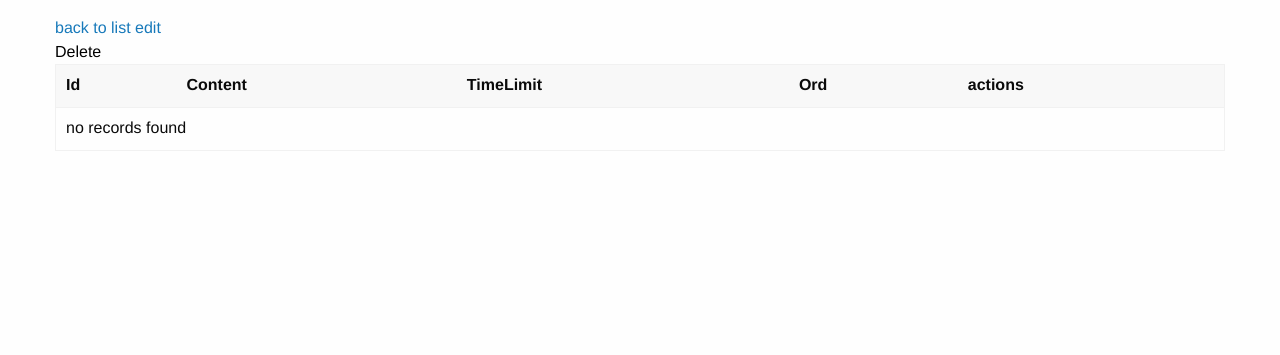
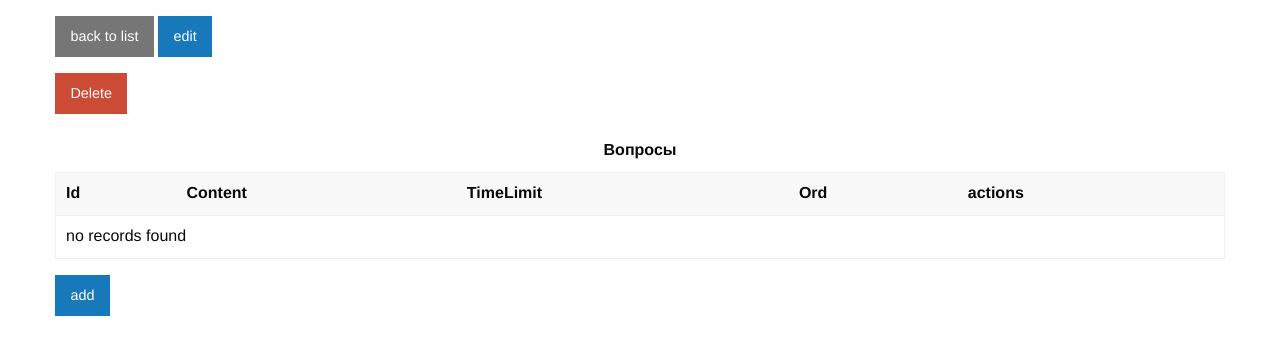
Before and after one commit to aikus/sql-exam, a Symfony app: template templates/exam/show.html.twig in a window 1280 px wide. Shown: the part 161-516 px from the top of the page. Run offline with Twig, Linux system fonts and the light colour scheme; the template is opened without the code that fills it, so the values that code supplies are empty; some libraries are stand-ins or nearby versions.

Commit message:
Дополнил тему

```diff
--- a/templates/exam/_delete_form.html.twig
+++ b/templates/exam/_delete_form.html.twig
@@ -1,4 +1,4 @@
 <form method="post" action="{{ path('app_exam_delete', {'id': exam.id}) }}" onsubmit="return confirm('Are you sure you want to delete this item?');">
     <input type="hidden" name="_token" value="{{ csrf_token('delete' ~ exam.id) }}">
-    <button class="btn">Delete</button>
+    <button class="alert button">Delete</button>
 </form>
--- a/templates/exam/_form.html.twig
+++ b/templates/exam/_form.html.twig
@@ -1,4 +1,4 @@
 {{ form_start(form) }}
     {{ form_widget(form) }}
-    <button class="btn">{{ button_label|default('Save') }}</button>
+    <button class="button" class="secondary button">{{ button_label|default('Save') }}</button>
 {{ form_end(form) }}
--- a/templates/exam/edit.html.twig
+++ b/templates/exam/edit.html.twig
@@ -7,7 +7,7 @@
 
     {{ include('exam/_form.html.twig', {'button_label': 'Update'}) }}
 
-    <a href="{{ path('app_exam_index') }}">back to list</a>
+    <a href="{{ path('app_exam_index') }}" class="secondary button">back to list</a>
 
     {{ include('exam/_delete_form.html.twig') }}
 {% endblock %}
--- a/templates/exam/new.html.twig
+++ b/templates/exam/new.html.twig
@@ -7,5 +7,5 @@
 
     {{ include('exam/_form.html.twig') }}
 
-    <a href="{{ path('app_exam_index') }}">back to list</a>
+    <a href="{{ path('app_exam_index') }}" class="secondary button">back to list</a>
 {% endblock %}
--- a/templates/exam/show.html.twig
+++ b/templates/exam/show.html.twig
@@ -18,13 +18,14 @@
         </tbody>
     </table>
 
-    <a href="{{ path('app_exam_index') }}">back to list</a>
+    <a href="{{ path('app_exam_index') }}" class="secondary button">back to list</a>
 
-    <a href="{{ path('app_exam_edit', {'id': exam.id}) }}">edit</a>
+    <a href="{{ path('app_exam_edit', {'id': exam.id}) }}" class="button">edit</a>
 
     {{ include('exam/_delete_form.html.twig') }}
 
     <table class="table">
+        <caption>Вопросы</caption>
         <thead>
         <tr>
             <th>Id</th>
@@ -53,4 +54,5 @@
         {% endfor %}
         </tbody>
     </table>
+    <a href="{{ path('app_question_new', {'exam': exam.id}) }}" class="button">add</a>
 {% endblock %}
--- a/templates/question/_form.html.twig
+++ b/templates/question/_form.html.twig
@@ -1,4 +1,4 @@
 {{ form_start(form) }}
     {{ form_widget(form) }}
-    <button class="btn">{{ button_label|default('Save') }}</button>
+    <button class="button">{{ button_label|default('Save') }}</button>
 {{ form_end(form) }}
```
